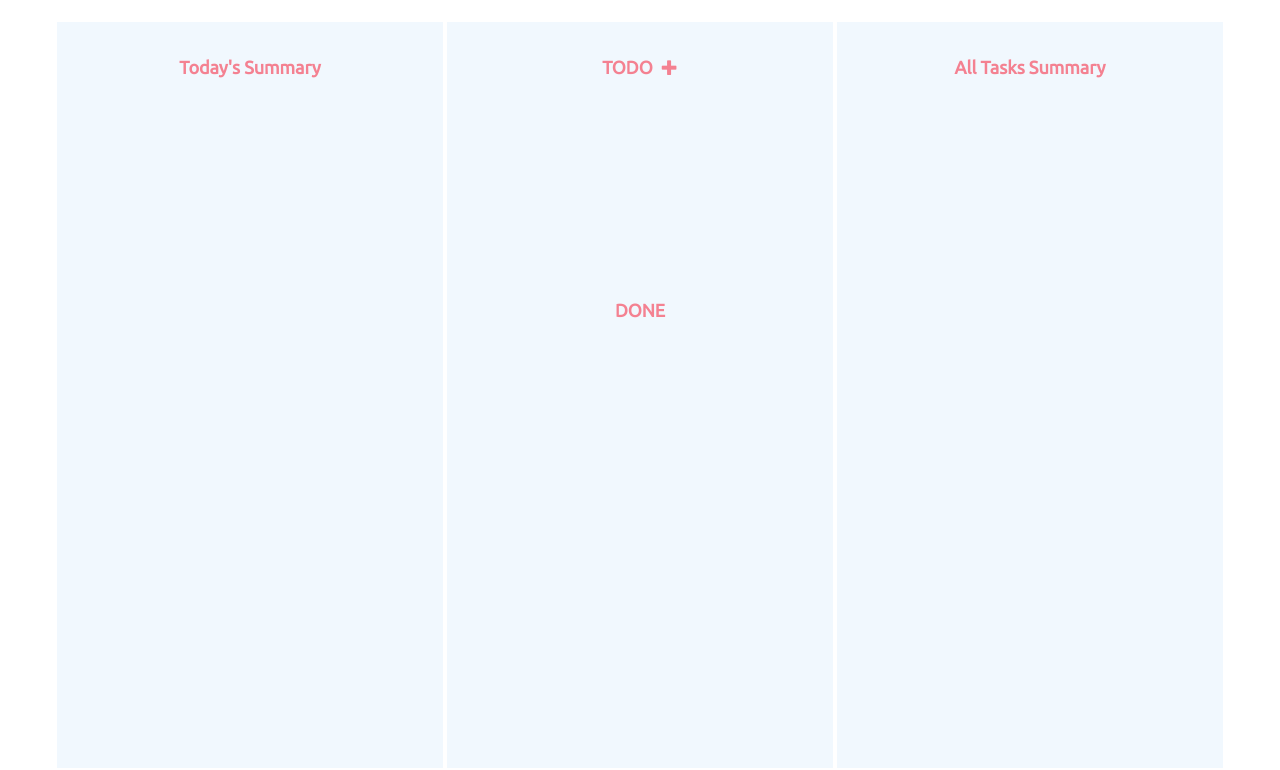
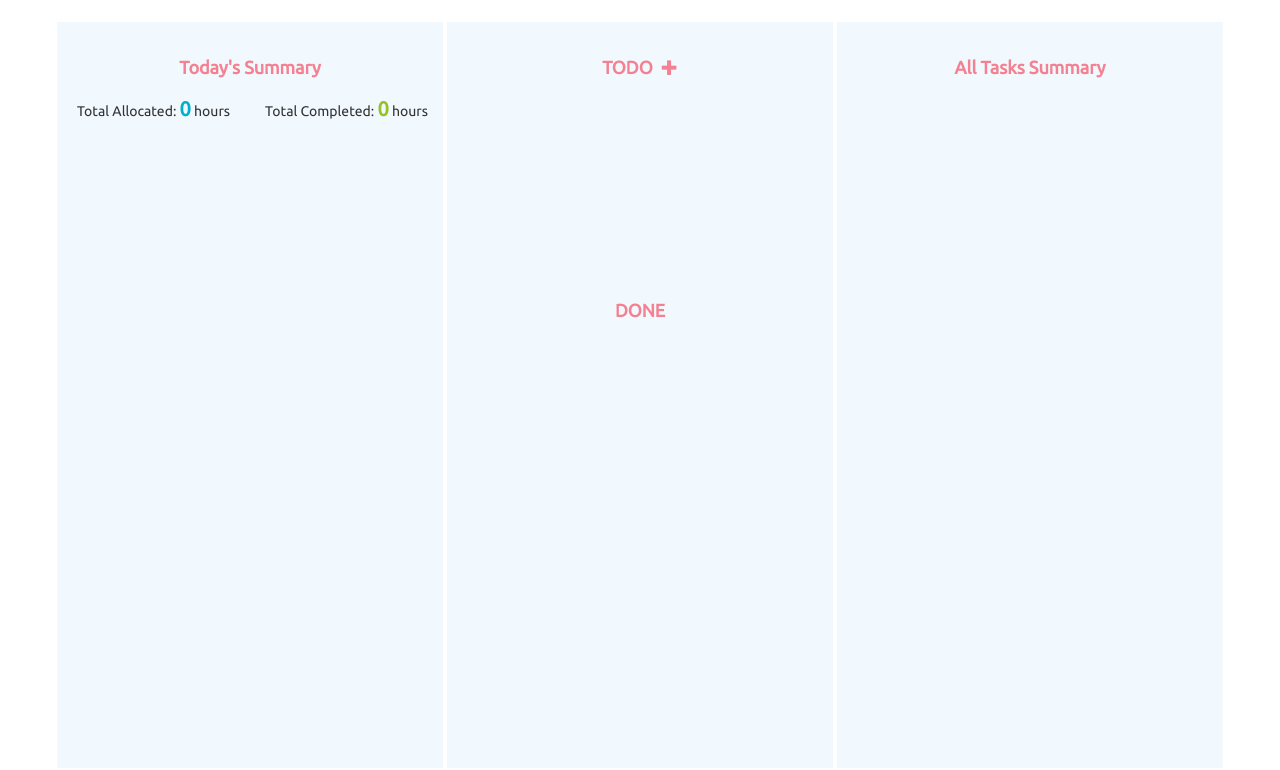
Before and after one commit to 0ooops/PeronalSite, a Django app: page /time_management/today_items/ in a window 1280 px wide. Shown: the part 52-822 px from the top of the page. Run offline with Django 3.2, Linux system fonts and the light colour scheme; the visitor is signed in with stand-in values (Sample User, id 1); data that the repository does not hold is empty; some libraries are stand-ins or nearby versions.

Commit message:
0117 fibby add total allocated and completed on today's task

```diff
--- a/timeManagement/templates/timeManagement/today_items.html
+++ b/timeManagement/templates/timeManagement/today_items.html
@@ -4,6 +4,14 @@
 <div class="row">
     <div class="col-md-4 today_items-block">
         <h4 class="today_items-title">Today's Summary</h4>
+        <div class="row">
+            <div class="col-md-6 text-center">
+                Total Allocated: <b style="color:rgb(0, 175, 204); font-size: 20px;">{{ total_allocated }}</b> hours
+            </div>
+            <div class="col-md-6 text-center">
+                Total Completed: <b style="color:rgb(149, 193, 34); font-size: 20px;">{{ total_completed }}</b> hours
+            </div>
+        </div>
         <div class="row">
             <div id="today-chart"></div>
         </div>
--- a/timeManagement/views.py
+++ b/timeManagement/views.py
@@ -64,8 +64,16 @@ def today_items(request):
         current_user = request.user
     items = TimeItem.objects.filter(author=request.user).order_by('-percentage')
     today_items = TimeSpentItem.objects.filter(created_date__date=today, author=request.user).order_by('priority')
+
+    total_allocated, total_completed = 0, 0
+    for item in today_items:
+        total_allocated += item.completed_hour + item.remained_hour
+        total_completed += item.completed_hour
+
     return render(request, 'timeManagement/today_items.html',
-    {'today_items': today_items, 'items': format_percentage(items), 'chart': format_chart(today_items), 'current_user': current_user})
+    {'today_items': today_items, 'items': format_percentage(items),
+     'chart': format_chart(today_items), 'current_user': current_user,
+     'total_allocated': total_allocated, 'total_completed': total_completed})
 
 @login_required(login_url='/login')
 def today_items_new(request):
```
